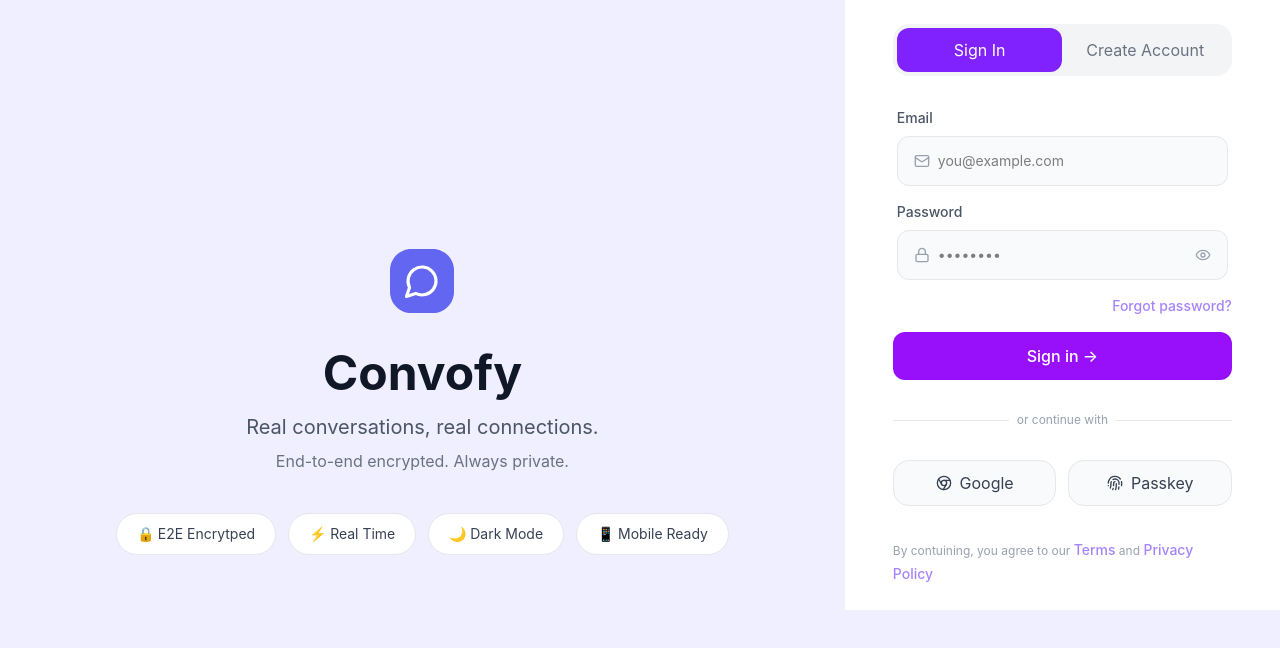
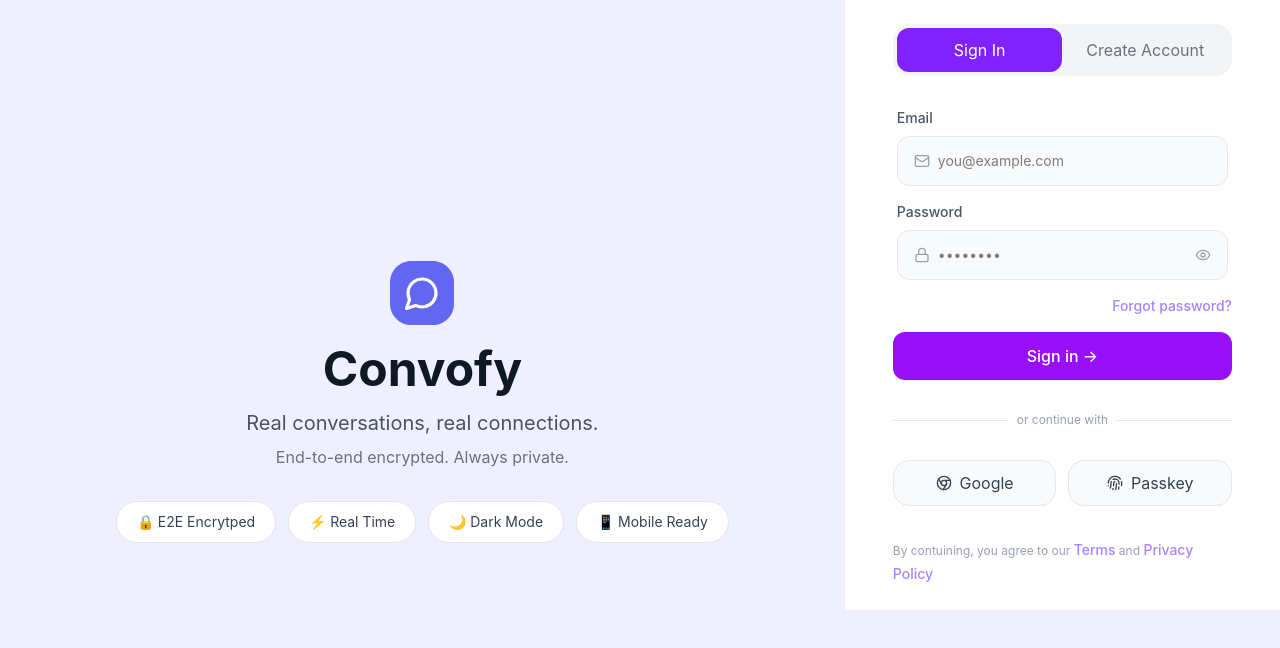
Before and after one commit to Arpit-Verma5906/Convofy, a React (Vite) app in the folder Frontend/: page /auth/signin in a window 1280 px wide. Shown: the top 648 px of the page. Built offline with nearby package versions, Linux system fonts and the light colour scheme; no server answers.

Commit message:
fix: adjust margins in HeroSection for improved layout consistency

```diff
--- a/Frontend/src/components/branding/HeroSection.jsx
+++ b/Frontend/src/components/branding/HeroSection.jsx
@@ -8,7 +8,7 @@ function HeroSection() {
     <div className="flex flex-col select-none justify-center items-center app-bg lg:min-h-screen min-h-120 lg:w-[66%]">
       <FloatingMessages />
       <div>
-        <HeroImg className="w-16 mb-8" />
+        <HeroImg className="w-16 mb-4" />
       </div>
       <div className="font-bold text-5xl leading-12 mb-4 heading-text">
         Convofy
@@ -16,7 +16,7 @@ function HeroSection() {
       <div className="text-[20px] leading-7 mb-2 text-[#4A5565] dark:text-[#D1D5DC]">
         Real conversations, real connections.
       </div>
-      <div className="text-[16px] leading-6 text-[#6A7282] mb-10">
+      <div className="text-[16px] leading-6 text-[#6A7282] mb-8">
         End-to-end encrypted. Always private.
       </div>
       <div className="lg:flex lg:flex-row grid grid-cols-2 gap-3">
```
